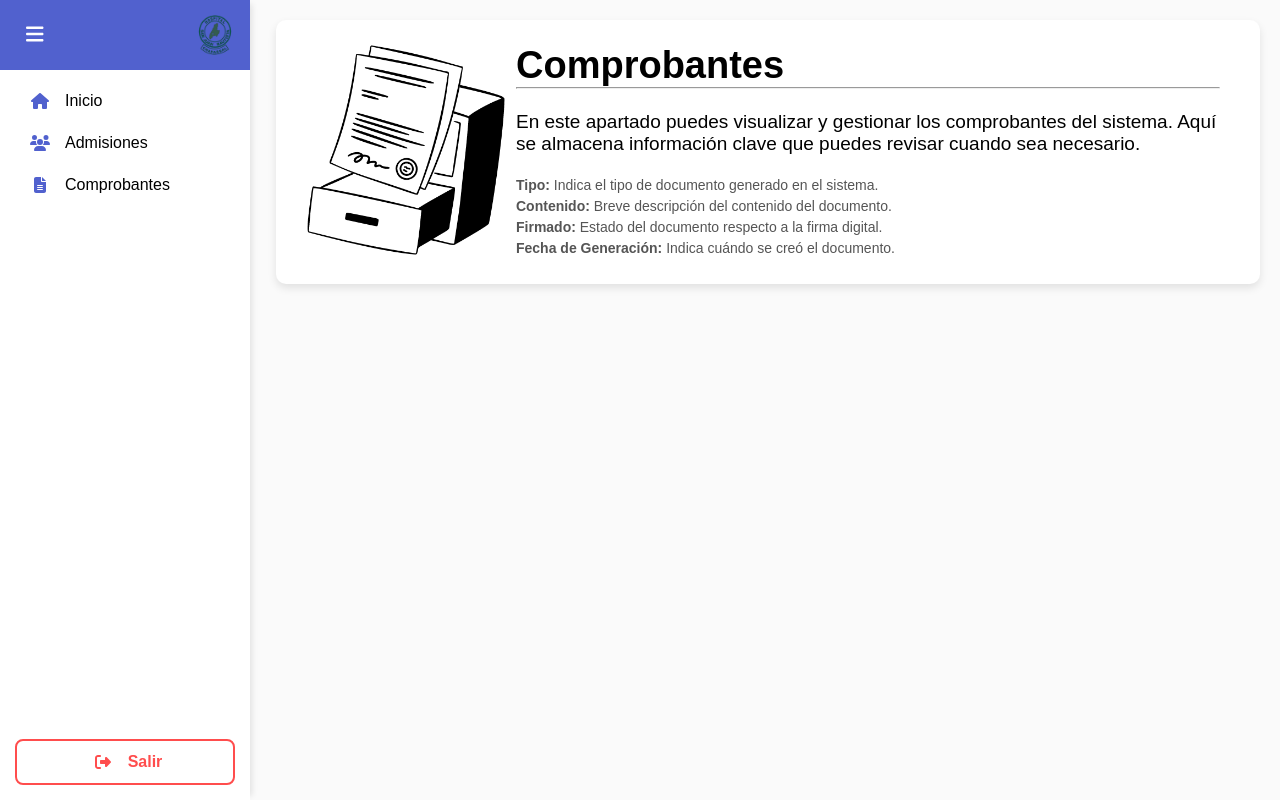
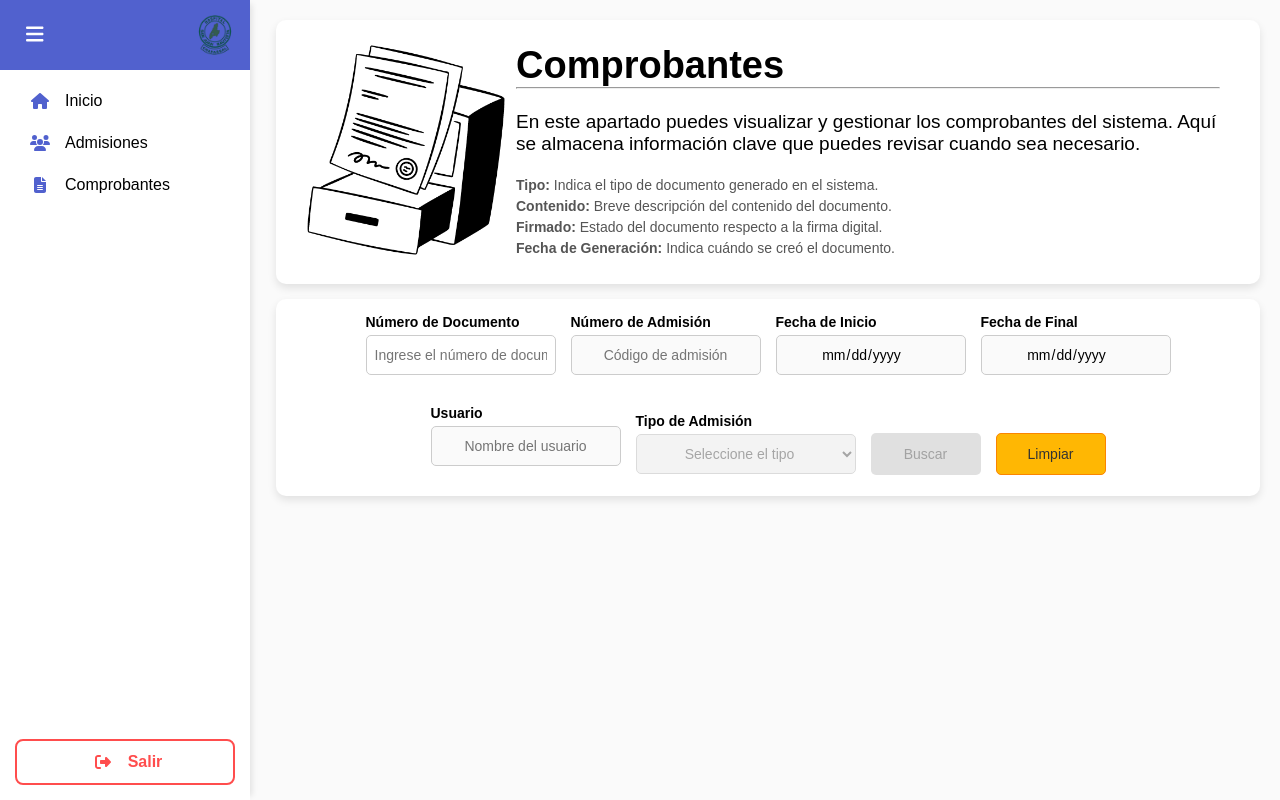
Before and after one commit to Seb7ry/hosjuba-fact-interface, a React (Create React App) app: page /history in a window 1280 px wide. Built offline with nearby package versions, Linux system fonts and the light colour scheme; no server answers; sample sign-in values are in the browser's storage.

Commit message:
working in document.js and funcionalities

```diff
--- a/src/pages/document/document.js
+++ b/src/pages/document/document.js
@@ -1,9 +1,110 @@
-import React from "react";
+import React, { useState, useEffect } from "react";
 import Navbar from "../../components/navbar/navbar";
 import "./document.css";
 import documentImg from "../../assets/ux/document.png"; // Usa la misma imagen que en Records
+import { getFilteredAdmissions, getSignedAdmissionsAll } from "../../services/admissionService";
 
 const Document = () => {
+    const [documentNumber, setDocumentNumber] = useState("");
+    const [admissionNumber, setAdmissionNumber] = useState("");
+    const [startDate, setStartDate] = useState("");
+    const [endDate, setEndDate] = useState("");
+    const [isEndDateDisabled, setIsEndDateDisabled] = useState(true);
+    const [user, setUser] = useState("");
+    const [admissionType, setAdmissionType] = useState("");
+    const [admissions, setAdmissions] = useState([]);
+    const [loading, setLoading] = useState(false);
+
+    useEffect(() => {
+        fetchAdmissions();
+    }, []);
+
+    const handleClearFilters = () => {
+        setDocumentNumber("");
+        setAdmissionNumber("");
+        setStartDate("");
+        setEndDate("");
+        setUser("");
+        setAdmissionType("");
+        fetchAdmissions(); // Recargar todas las admisiones automáticamente
+    };
+
+    const handleStartDateChange = (e) => {
+        const selectedStartDate = e.target.value;
+        setStartDate(selectedStartDate);
+
+        if (!selectedStartDate) {
+            setEndDate(""); // Borra la fecha final si se borra la de inicio
+            setIsEndDateDisabled(true);
+        } else {
+            setIsEndDateDisabled(false);
+        }
+    };
+
+    const handleEndDateChange = (e) => {
+        const selectedEndDate = e.target.value;
+
+        if (selectedEndDate < startDate) {
+            alert("⚠️ La fecha de final no puede ser menor a la fecha de inicio.");
+            return;
+        }
+
+        setEndDate(selectedEndDate);
+    };
+
+    const fetchAdmissions = async () => {
+        setLoading(true);
+        const data = await getSignedAdmissionsAll();
+        setAdmissions(data);
+        setLoading(false);
+    };
+
+    const handleSearch = async () => {
+        setLoading(true);
+
+        let typeAdmissionValue = admissionType;
+
+        if (admissionType === "hospitalizacion") {
+            // NO enviamos el filtro al backend, traemos todas las admisiones y filtramos en el frontend
+            typeAdmissionValue = undefined;
+        }
+
+        const filters = {
+            documentPatient: documentNumber || undefined,
+            consecutiveAdmission: admissionNumber || undefined,
+            startDateAdmission: startDate || undefined,
+            endDateAdmission: endDate || undefined,
+            userAdmission: user || undefined,
+            typeAdmission: typeAdmissionValue
+        };
+
+        let data = await getFilteredAdmissions(filters);
+
+        // Si es Hospitalización, filtramos en el frontend
+        if (admissionType === "hospitalizacion") {
+            data = data.filter(admission =>
+                admission.typeAdmission !== 1 &&
+                admission.typeAdmission !== 99
+            );
+        }
+
+        setAdmissions(data);
+        setLoading(false);
+    };
+
+    useEffect(() => {
+        if (!documentNumber && !admissionNumber && !startDate && !endDate && !user && !admissionType) {
+            fetchAdmissions();
+        }
+    }, [documentNumber, admissionNumber, startDate, endDate, user, admissionType]);
+
+    // Deshabilitar filtros si no hay número de documento
+    const [isSearchDisabled, setIsSearchDisabled] = useState(true);
+
+    useEffect(() => {
+        setIsSearchDisabled(documentNumber.trim() === "");
+    }, [documentNumber]);
+
     return (
         <div className="document-container">
             <Navbar />
@@ -30,6 +131,101 @@ const Document = () => {
                         </ul>
                     </div>
                 </div>
+
+                {/* Formulario de búsqueda */}
+                <div className="search-container">
+                    <div className="search-field">
+                        <label>Número de Documento</label>
+                        <input
+                            type="text"
+                            placeholder="Ingrese el número de documento"
+                            value={documentNumber}
+                            onChange={(e) => setDocumentNumber(e.target.value)}
+                            required
+                        />
+                    </div>
+
+                    <div className="search-field">
+                        <label>Número de Admisión</label>
+                        <input
+                            type="text"
+                            placeholder="Código de admisión"
+                            value={admissionNumber}
+                            onChange={(e) => setAdmissionNumber(e.target.value)}
+                            disabled={isSearchDisabled}
+                        />
+                    </div>
+
+                    <div className="search-field">
+                        <label>Fecha de Inicio</label>
+                        <input
+                            type="date"
+                            value={startDate}
+                            onChange={handleStartDateChange}
+                            disabled={isSearchDisabled}
+                        />
+                    </div>
+
+                    <div className="search-field">
+                        <label>Fecha de Final</label>
+                        <input
+                            type="date"
+                            value={endDate}
+                            onChange={handleEndDateChange}
+                            disabled={isSearchDisabled || isEndDateDisabled}
+                        />
+                    </div>
+
+                    <div className="search-field">
+                        <label>Usuario</label>
+                        <input
+                            type="text"
+                            placeholder="Nombre del usuario"
+                            value={user}
+                            onChange={(e) => setUser(e.target.value)}
+                            disabled={isSearchDisabled}
+                        />
+                    </div>
+
+                    <div className="search-field  selectno">
+                        <label>Tipo de Admisión</label>
+                        <select
+                            value={admissionType}
+                            onChange={(e) => {
+                                const selectedValue = e.target.value;
+                                if (selectedValue === "1") {
+                                    setAdmissionType(1);
+                                } else if (selectedValue === "99") {
+                                    setAdmissionType(99);
+                                } else if (selectedValue === "hospitalizacion") {
+                                    setAdmissionType("hospitalizacion");
+                                } else {
+                                    setAdmissionType("");
+                                }
+                            }}
+                            disabled={isSearchDisabled}
+                        >
+                            <option value="">Seleccione el tipo</option>
+                            <option value="1">Urgencias</option>
+                            <option value="99">Consulta Externa</option>
+                            <option value="hospitalizacion">Hospitalización</option>
+                        </select>
+                    </div>
+
+                    <div className="search-field">
+                        <label>&nbsp;</label>
+                        <button className="search-btn" onClick={handleSearch} disabled={isSearchDisabled}>
+                            Buscar
+                        </button>
+                    </div>
+
+                    <div className="search-field">
+                        <label>&nbsp;</label>
+                        <button className="clear-btn" onClick={handleClearFilters}>
+                            Limpiar
+                        </button>
+                    </div>
+                </div>
             </div>
         </div>
     );
--- a/src/services/admissionService.js
+++ b/src/services/admissionService.js
@@ -49,3 +49,17 @@ export const getSignedAdmissions = async (visibleAdmissions) => {
         return [];
     }
 };
+
+export const getSignedAdmissionsAll = async (visibleAdmissions) => {
+    try {
+        const response = await axios.post(
+            `${API_URL}/signed`,
+            { admissions: visibleAdmissions }, // Solo los registros visibles en la página
+            getAuthHeaders()
+        );
+        return response.data; // Devuelve la lista de admisiones firmadas
+    } catch (error) {
+        console.error("❌ Error al obtener admisiones firmadas:", error);
+        return [];
+    }
+};
```
